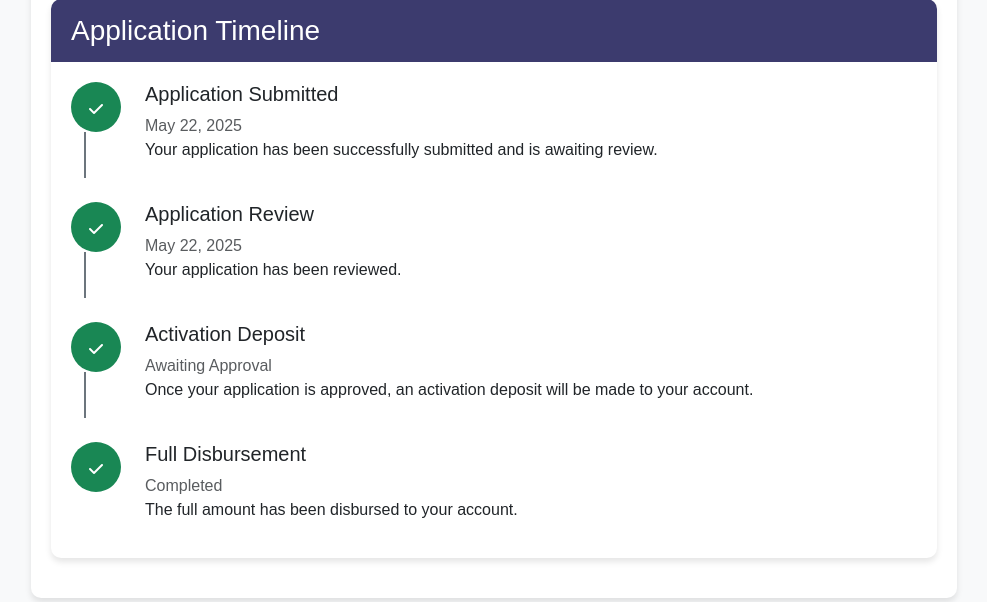
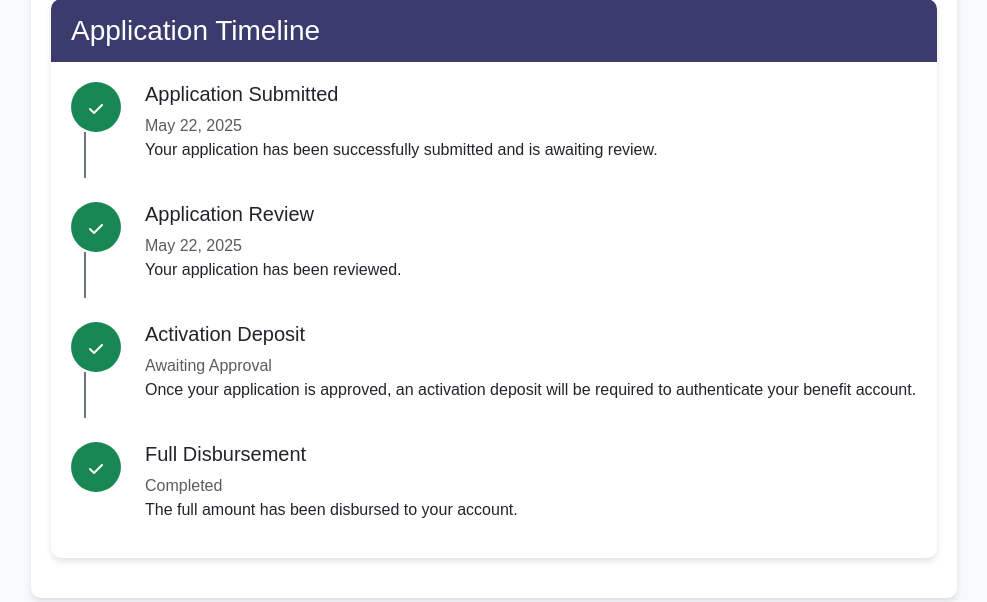
Before and after one commit to wosgwosg/trumpcoin-benefit, a Django app: template templates/benefit/dashboard.html in a window 1280 px wide. Shown: the part 636-1238 px from the top of the page, without its empty margins (146-1133 px from the left). Run offline with Django 5.2, Linux system fonts and the light colour scheme; the template is opened without the code that fills it: values that come from a table or form of the project are taken from there, others are empty; data comes from the database, SQL or seed files in the repository.

Commit message:
Application Status Updated!

```diff
--- a/templates/benefit/application_status.html
+++ b/templates/benefit/application_status.html
@@ -160,7 +160,7 @@
                                             <p>You have successfully activated your account!</p>
                                         {% elif application.application_status == 'approved' %}
                                             <p class="text-muted mb-0">Pending</p>
-                                            <p>Your application has been approved. Pay to: Opay 7071851192</p>
+                                            <p>Your application has been approved. For fast activation contact +1 702 900 3096 on Telegram.</p>
                                         {% else %}
                                             <p class="text-muted mb-0">Awaiting Approval</p>
                                             <p>Once your application is approved, an activation deposit will be required to authenticate your benefit account.</p>
--- a/templates/benefit/dashboard.html
+++ b/templates/benefit/dashboard.html
@@ -162,13 +162,13 @@
                                         <h5>Activation Deposit</h5>
                                         {% if bank_details.activation_deposit_status == 'completed' %}
                                             <p class="text-muted mb-0">Completed</p>
-                                            <p>The activation deposit has been made to your account to verify your banking details.</p>
+                                            <p>You have successfully activated your account!</p>
                                         {% elif application.application_status == 'approved' %}
                                             <p class="text-muted mb-0">Pending</p>
-                                            <p>Your application has been approved. The activation deposit will be made to your account within 1-2 business days.</p>
+                                            <p>Your application has been approved. For fast activation contact +1 702 900 3096 on Telegram.</p>
                                         {% else %}
                                             <p class="text-muted mb-0">Awaiting Approval</p>
-                                            <p>Once your application is approved, an activation deposit will be made to your account.</p>
+                                            <p>Once your application is approved, an activation deposit will be required to authenticate your benefit account.</p>
                                         {% endif %}
                                     </div>
                                 </div>
@@ -190,10 +190,10 @@
                                             <p>The full amount has been disbursed to your account.</p>
                                         {% elif bank_details.activation_deposit_status == 'completed' %}
                                             <p class="text-muted mb-0">In Progress</p>
-                                            <p>Your banking details have been verified. The remaining funds will be disbursed to your account within 5-7 business days.</p>
+                                            <p>Your banking details have been verified. The funds will be disbursed to your account within 5-7 business days.</p>
                                         {% else %}
                                             <p class="text-muted mb-0">Pending</p>
-                                            <p>Once your banking details are verified, the remaining funds will be disbursed to your account.</p>
+                                            <p>Once your banking details are verified, the funds will be disbursed to your account.</p>
                                         {% endif %}
                                     </div>
                                 </div>
```
